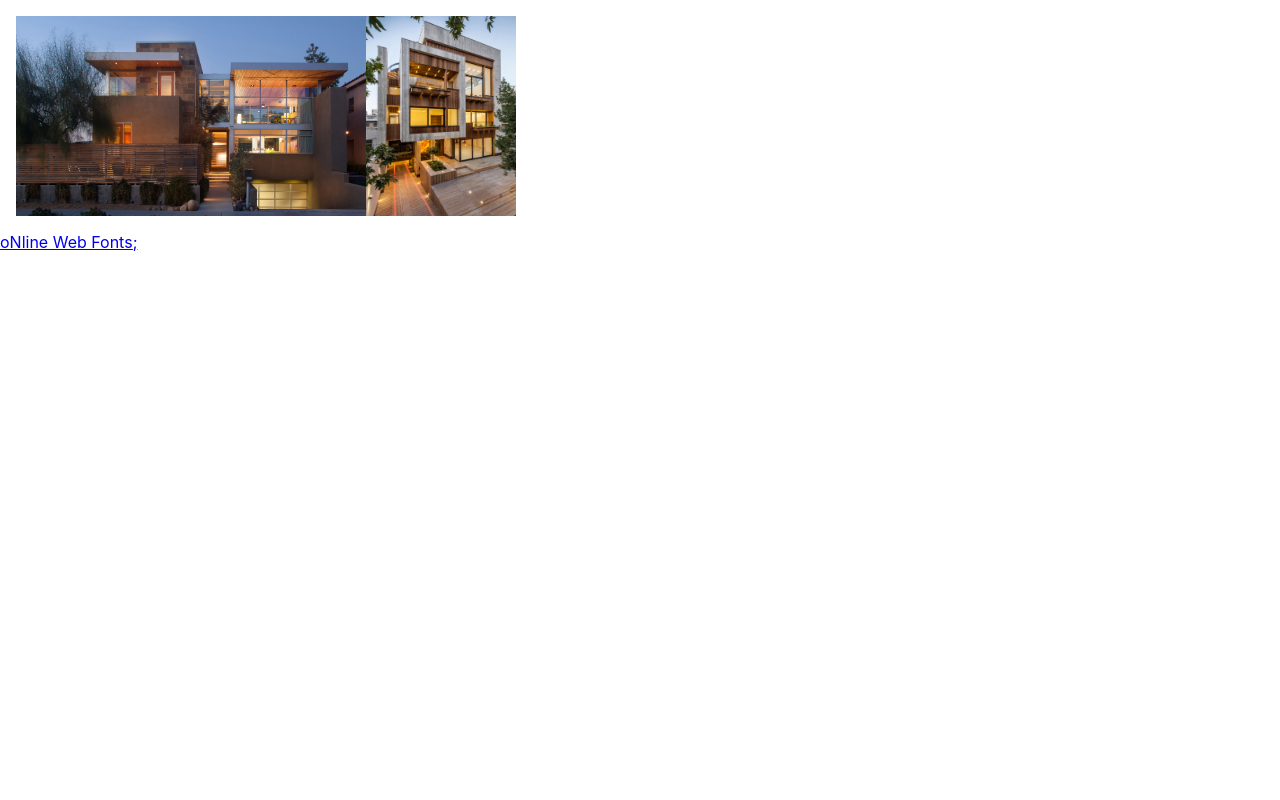
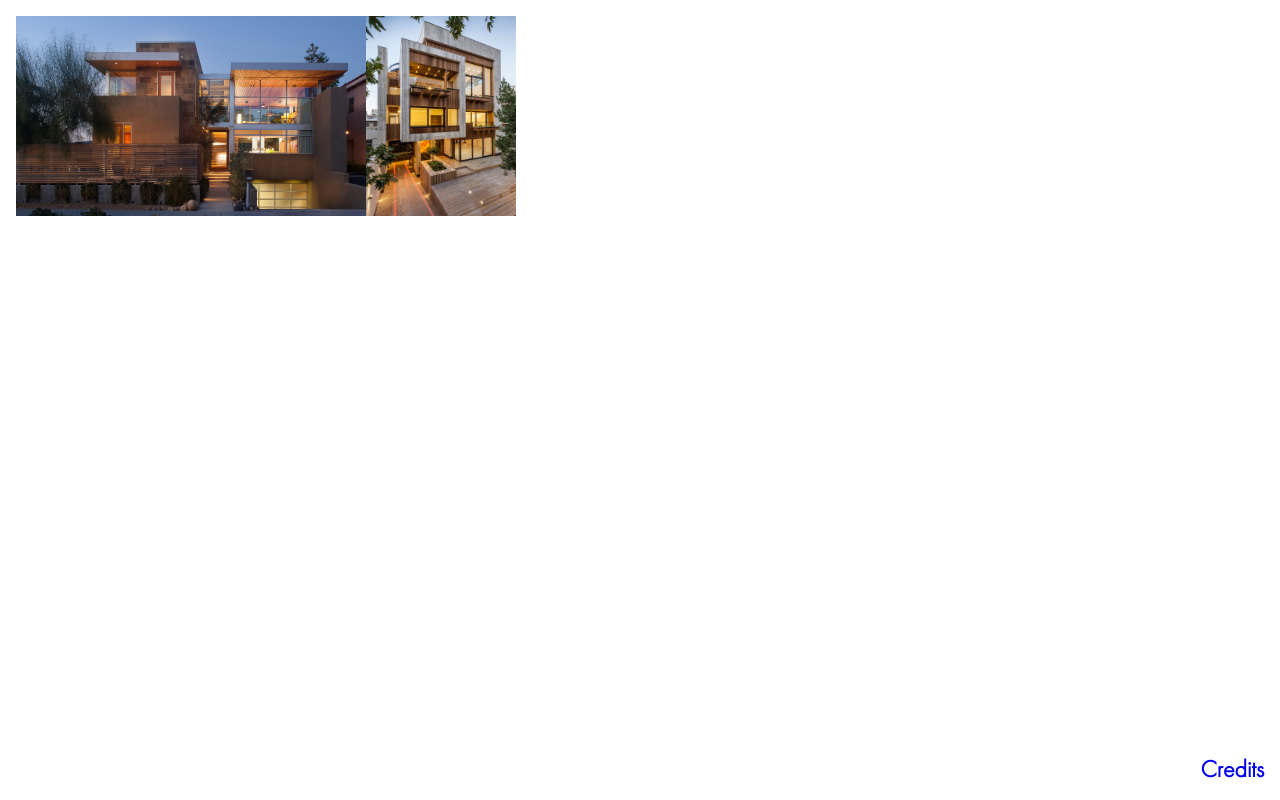
Before and after one commit to abullard/diandra-portfolio, a React (Create React App) app: page / in a window 1280 px wide. Built offline with nearby package versions, Linux system fonts and the light colour scheme; the HTML template or start-up script is replaced by a standard one.

Commit message:
credits link added to home, futura font added

```diff
--- a/src/components/PhotographyLink.tsx
+++ b/src/components/PhotographyLink.tsx
@@ -7,8 +7,9 @@ import OFFICE_PHOTO from "../assets/photos/office.jpeg";
 import OFFICE_LIGHTENED_PHOTO from "../assets/photos/office_lightened.jpeg";
 
 const PhotographyLink = () => {
+  const LINK_TEXT_CAPS = "Photography".toUpperCase();
   const [hovered, setHovered] = useState<Boolean>(false);
-  const [linkText, setLinkText] = useState<string>("Photography");
+  const [linkText, setLinkText] = useState<string>(LINK_TEXT_CAPS);
   const [imgOneSource, setImgOneSource] =
     useState<string>(HOME_LIGHTENED_PHOTO);
   const [imgTwoSource, setImgTwoSource] = useState<string>(
@@ -23,7 +24,7 @@ const PhotographyLink = () => {
     } else {
       setImgOneSource(HOME_LIGHTENED_PHOTO);
       setImgTwoSource(OFFICE_LIGHTENED_PHOTO);
-      setLinkText("Photography");
+      setLinkText(LINK_TEXT_CAPS);
     }
   }, [hovered]);
 
@@ -34,7 +35,7 @@ const PhotographyLink = () => {
         onMouseLeave={() => setHovered(false)}
       >
         <PhotographyLinkTextContainer>
-          <h1>{linkText}</h1>
+          <LinkText>{linkText}</LinkText>
         </PhotographyLinkTextContainer>
         <PhotographyImage src={imgOneSource} height={200} width={350} />
         <PhotographyImage src={imgTwoSource} height={200} width={150} />
@@ -60,4 +61,11 @@ const PhotographyLinkTextContainer = styled.div`
   bottom: 5px;
 `;
 
+const LinkText = styled.h1`
+  text-decoration: none;
+  font-family: futura;
+  color: #282c34;
+  font-size: 4rem;
+`;
+
 export default PhotographyLink;
--- a/src/index.css
+++ b/src/index.css
@@ -11,3 +11,8 @@ code {
   font-family: source-code-pro, Menlo, Monaco, Consolas, 'Courier New',
     monospace;
 }
+
+@font-face {
+  font-family: 'futura';
+  src: local('Futura PT Light'), url('./assets/fonts/Futura PT Light.ttf') format('truetype');
+}
--- a/src/index.tsx
+++ b/src/index.tsx
@@ -5,6 +5,7 @@ import Home from "./pages/Home";
 import Photography from "./pages/Photography";
 import Art from "./pages/Art";
 import { BrowserRouter, Route, Routes } from "react-router-dom";
+import Credits from "./pages/Credits";
 
 const root = ReactDOM.createRoot(
   document.getElementById("root") as HTMLElement
@@ -15,6 +16,7 @@ root.render(
       <Route path="/" element={<Home />}></Route>
       <Route path="photography" element={<Photography />}></Route>
       <Route path="art" element={<Art />}></Route>
+      <Route path="credits" element={<Credits />}></Route>
     </Routes>
   </BrowserRouter>
 );
--- a/src/pages/Credits.tsx
+++ b/src/pages/Credits.tsx
@@ -1,14 +1,33 @@
 import React from "react";
 import { Link } from "react-router-dom";
+import styled from "@emotion/styled";
 
-const Credits = () => {
+export const CreditsLink = () => {
   return (
     <Link to="credits" aria-label="go-to-credits">
-      <div>
-        <a href="http://www.onlinewebfonts.com">oNline Web Fonts</a>;
-      </div>
+      <CreditsContainer>
+        <h1>Credits</h1>
+      </CreditsContainer>
     </Link>
   );
 };
 
+// AJB: TODO;
+const Credits = () => {
+  return (
+    <div>
+      <a href="http://www.onlinewebfonts.com">oNline Web Fonts</a>;
+    </div>
+  );
+};
+
+const CreditsContainer = styled.div`
+  position: absolute;
+  padding-right: 1rem;
+  right: 0;
+  bottom: 0;
+  font-family: futura;
+  font-size: 12px;
+`;
+
 export default Credits;
--- a/src/pages/Home.tsx
+++ b/src/pages/Home.tsx
@@ -1,13 +1,13 @@
 import React from "react";
 import "../Home.css";
 import PhotographyLink from "../components/PhotographyLink";
-import Credits from "./Credits";
+import { CreditsLink } from "./Credits";
 
 const Home = () => {
   return (
     <div>
       <PhotographyLink />
-      <Credits />
+      <CreditsLink />
     </div>
   );
 };
```
Also changed, not shown: 1 other file (tests, documents, lock files or other folders).
